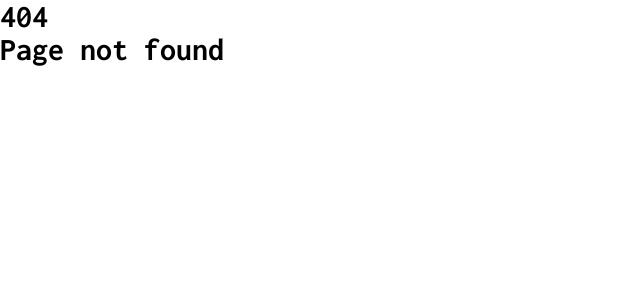
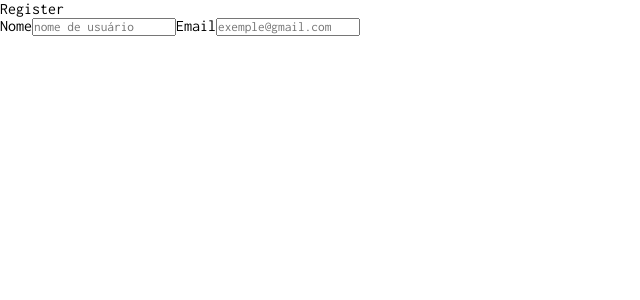
Before and after one commit to SantV7/miniblog, a React (Vite) app: page /register in a window 1280 px wide. Before the commit this address had no page. Shown: the top 300 px of the page, without its empty margins (0-640 px from the left). Built offline with nearby package versions, Linux system fonts and the light colour scheme.

Commit message:
Fazendo o formulário de Register

```diff
--- a/src/components/Navbar/Navbar.tsx
+++ b/src/components/Navbar/Navbar.tsx
@@ -15,6 +15,12 @@ const Navbar = () => {
         <li>
           <Link className={styles.links}  to='/about'>About</Link>
         </li>
+        <li>
+          <Link className={styles.links}  to='/register'>Registrar</Link>
+        </li>
+        <li>
+          <Link className={styles.links}  to='/login'>Entrar</Link>
+        </li>
       </ul>
     </nav>
     </>
--- a/src/main.tsx
+++ b/src/main.tsx
@@ -5,7 +5,9 @@ import { RouterProvider } from "react-router/dom";
 import Home from './pages/Home/Home';
 import About from './pages/About/About';
 import App from './App';
-import NotFound from './pages/NotFound';
+import NotFound from './pages/NotFound404/NotFound';
+import Login from './pages/Login/Login';
+import Register from './pages/Register/Register';
 
 
 
@@ -14,6 +16,8 @@ const router = createBrowserRouter([
     { path: "/home",element: <Home /> },
     { path: "/about",element: <About /> },
   ]},
+  { path: "/login",element: <Login />},
+  { path: "/register",element: <Register />},
   { path: "*",element: <NotFound />}
 
 ]);
--- /dev/null
+++ b/src/pages/Login/Login.tsx
@@ -0,0 +1,11 @@
+import styles from './Login.module.css'
+
+const Login = () => {
+  return (
+    <>
+     <div>Login</div>
+    </>
+  )
+}
+
+export default Login
--- a/src/pages/NotFound.tsx
+++ /dev/null
@@ -1,16 +0,0 @@
-
-
-const NotFound = () => {
-  return (
-    <>
-     <div>
-        <div>
-            <h1>404</h1>
-            <h1>Page not found</h1>
-        </div>
-     </div>
-    </>
-  )
-}
-
-export default NotFound
--- /dev/null
+++ b/src/pages/NotFound404/NotFound.module.css
@@ -0,0 +1,55 @@
+.not_found {
+    display: flex;
+    justify-content: center;
+    align-items: center;
+    width: 100%;
+    height: 100vh;
+}
+
+.content {
+    text-align: center;
+}
+
+.content > h1 {
+    font-size: 4rem;
+    border-radius: 2px;
+    border-bottom: 2px solid rgb(58, 58, 77);
+}
+
+.content > h2 {
+    margin-top: 10px;
+    margin-bottom: 60px;
+}
+
+.home {
+    padding: 10px 20px;
+    background-color: rgb(148, 148, 255);
+    border-radius: 4px;
+    box-shadow: 0px 0px 10px rgba(0, 0, 0, 0.226);
+    cursor: pointer;
+    color: white;
+    transition: ease 0.26s;
+    text-decoration: none;
+    font-size: 1.3rem;
+    text-shadow: 1px 0px 1px rgba(0, 0, 0, 0.308);
+    border: 1px solid transparent;
+}
+
+.home:hover {
+    border: 1px solid rgba(17, 8, 29, 0.568);
+    border-radius: 8px;
+    text-shadow: 1px 0px 1px rgba(0, 0, 0, 0.458);
+    background-color: rgb(118, 118, 255);
+}
+
+
+@media screen and (min-width: 768px) {
+    .content > h1 {
+        font-size: 6rem;
+        background-color: gray;
+    }
+
+    .content > h2 {
+        font-size: 4.5rem;
+    }
+}
--- /dev/null
+++ b/src/pages/NotFound404/NotFound.tsx
@@ -0,0 +1,18 @@
+import style from './NotFound.module.css'
+import { Link } from 'react-router-dom'
+const NotFound = () => {
+  return (
+    <>
+     <div className={style.not_found}>
+        <div className={style.content}>
+            <h1>404</h1>
+            <h2>Page not found</h2>
+
+            <Link className={style.home}  to='/home'>Back to Home</Link>
+        </div>
+     </div>
+    </>
+  )
+}
+
+export default NotFound
--- /dev/null
+++ b/src/pages/Register/Register.tsx
@@ -0,0 +1,45 @@
+import { useState } from 'react'
+import styles from './Register.module.css'
+
+const Register = () => {
+
+  const [userName, setUserName] = useState<string>('')
+  const [email, setEmail] = useState<string>('')
+
+
+  return (
+    <>
+     <div>Register</div>
+
+     <form>
+      <label>
+        <span>Nome</span>
+        <input
+         minLength={3}
+         type="text"
+         name='name'
+         required
+         placeholder='nome de usuário'
+         value={userName}
+         onChange={(e) => setUserName(e.target.value)}
+        />
+      </label>
+
+
+      <label>
+        <span>Email</span>
+        <input
+         type="email"
+         name='email'
+         required
+         placeholder='exemple@gmail.com'
+         value={email}
+         onChange={(e) => setEmail(e.target.value)}
+        />
+      </label>
+     </form>
+    </>
+  )
+}
+
+export default Register
--- a/src/style/global.css
+++ b/src/style/global.css
@@ -27,7 +27,7 @@
 }
 
 .container {
-    padding: 10px;
+    padding: 16px;
     min-height: 60vh;
     margin-bottom: 5em;
 
```
Also changed, not shown: src/pages/Login/Login.module.css (added), src/pages/Register/Register.module.css (added).
